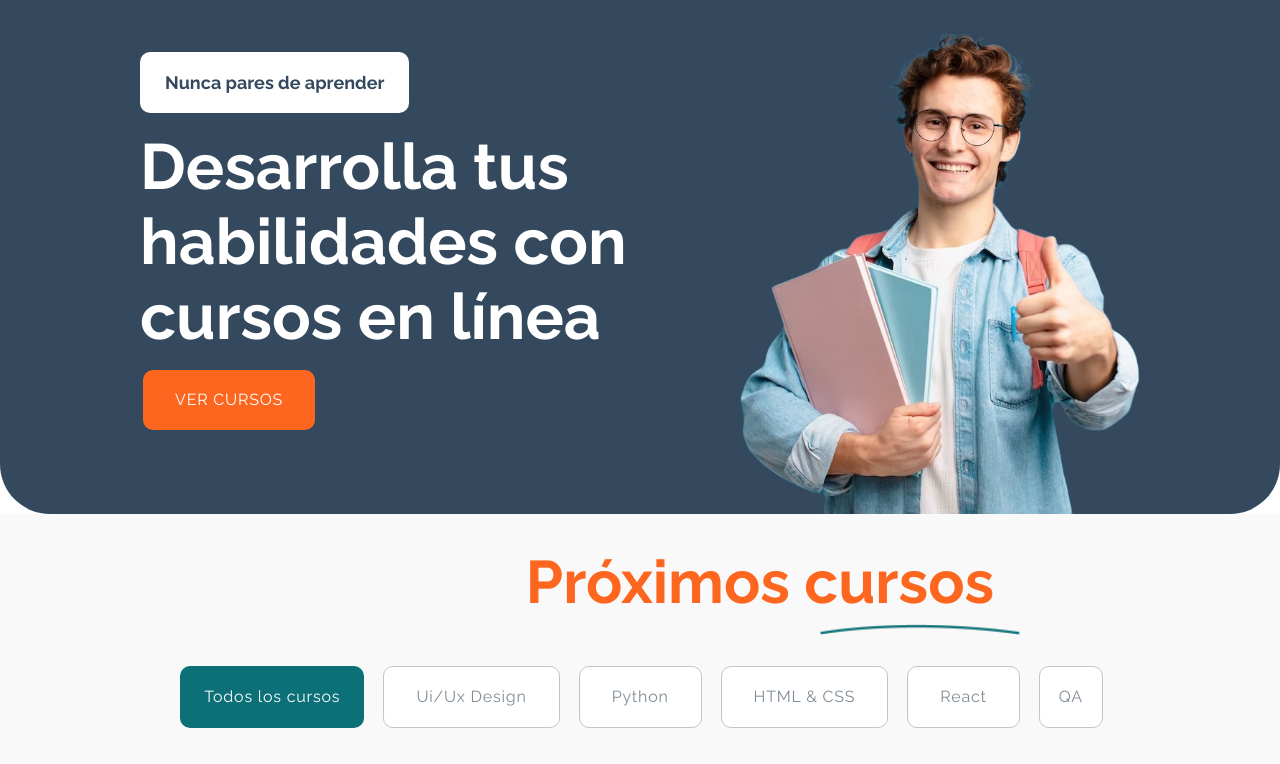
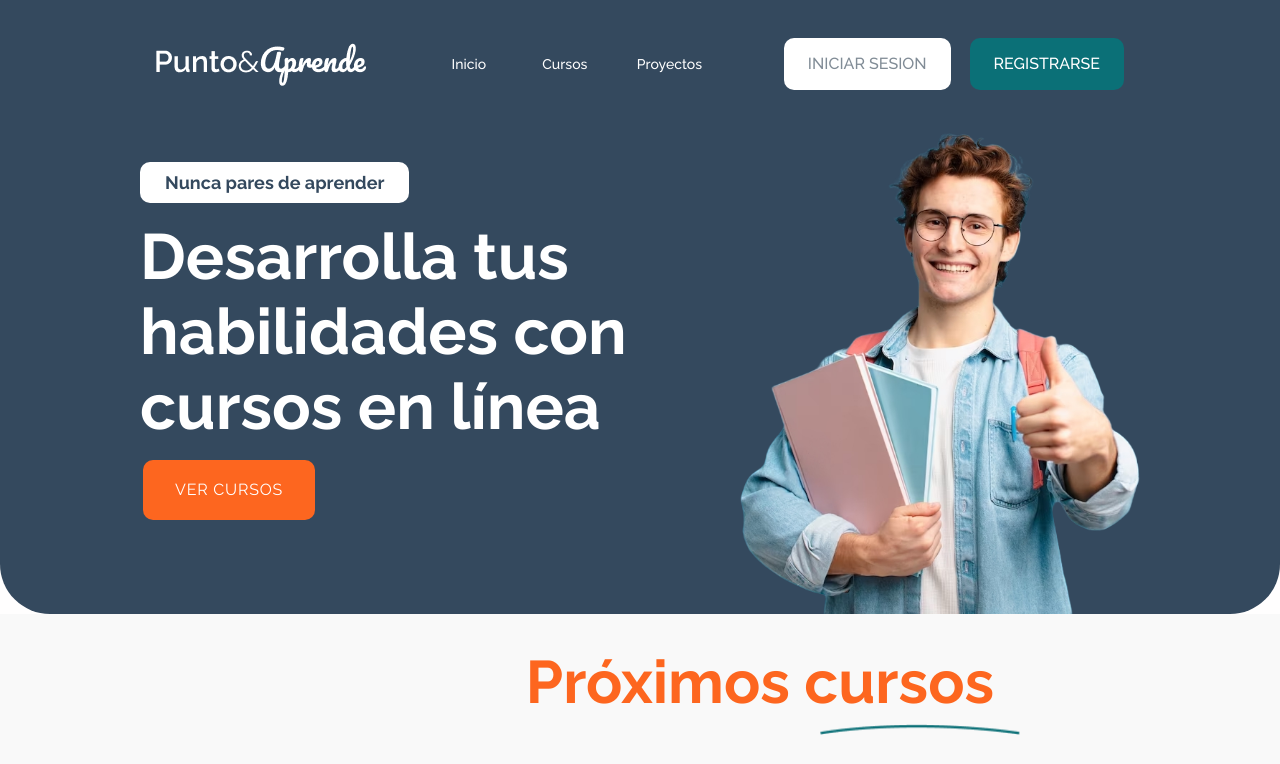
Before and after one commit to flaaaaaav/inscripcionesFront, a React (Vite) app in the folder ui-inscripciones/: page / in a window 1280 px wide. Shown: the top 764 px of the page. Built offline with nearby package versions, Linux system fonts and the light colour scheme.

Commit message:
add: Navbar y footer

```diff
--- a/ui-inscripciones/src/pages/Home.tsx
+++ b/ui-inscripciones/src/pages/Home.tsx
@@ -5,6 +5,8 @@ import Training from '../components/training';
 import Banner from '../components/Banner';
 import Courses from '../components/courses';
 import Projects from '../components/projects';
+import DrawerAppBar from '../components/NavBar';
+import Footer from '../components/footer';
 
 
 const Home: React.FC = () => {
@@ -23,12 +25,13 @@ const Home: React.FC = () => {
   return (
     <div style={{}}>
       {/* <button onClick={handleProfileClick}>Perfil de usuario</button> */}
+      <DrawerAppBar />
       <Banner />
       <Courses />
       <Projects />
       <Requeriments />
       <Training/>
-
+      <Footer />
     </div>
 
 
```
